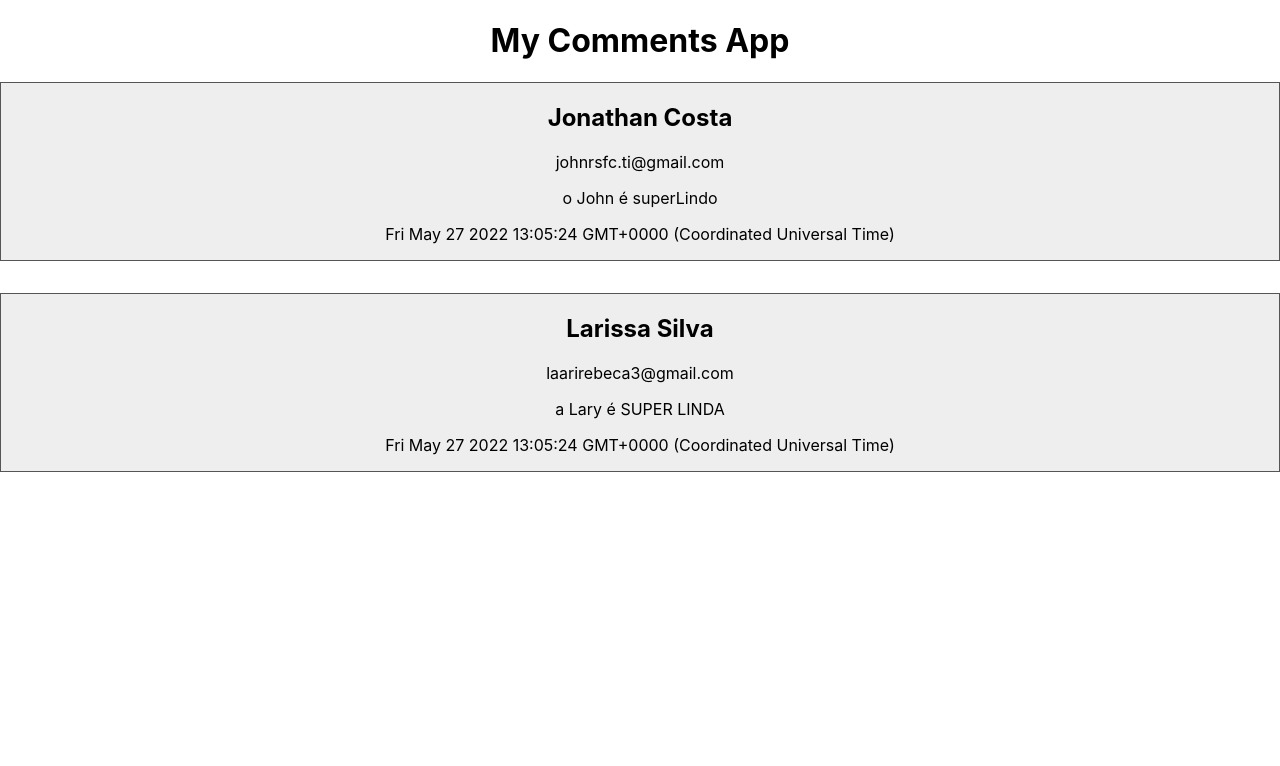
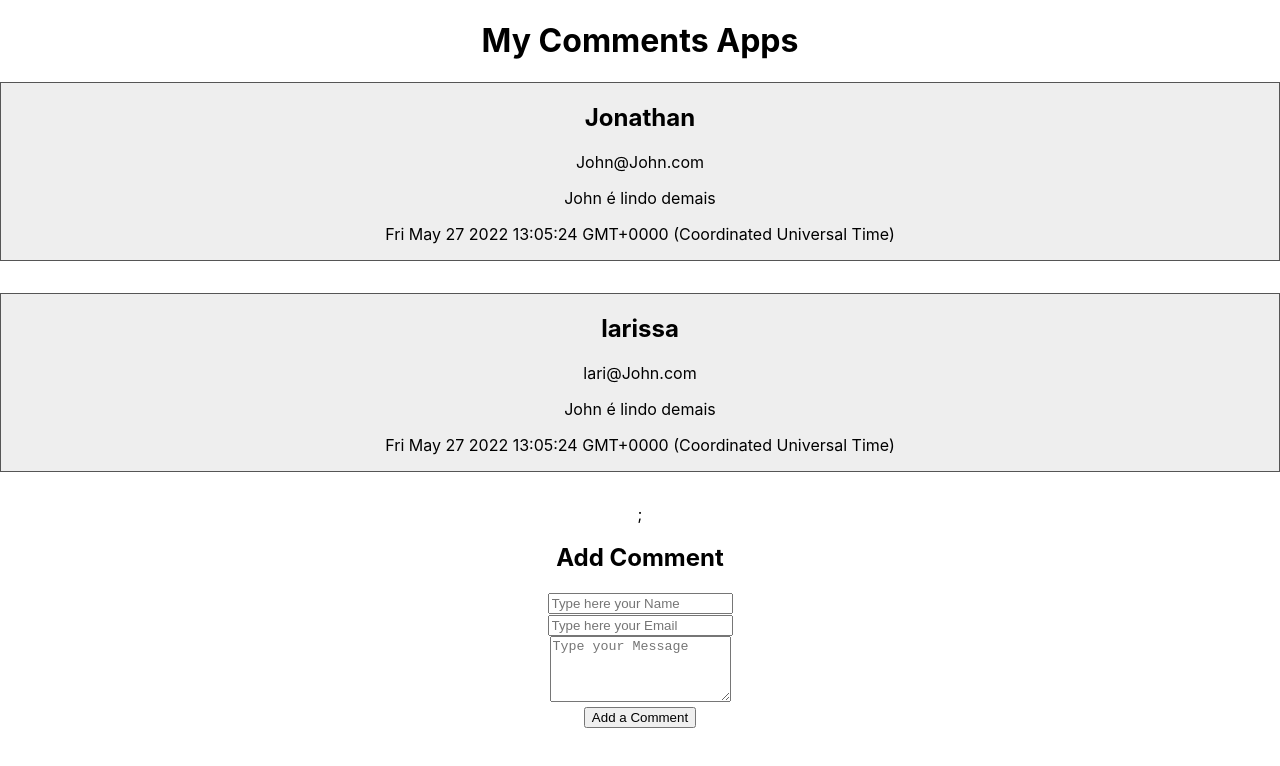
Before and after one commit to Johnrcfs/CommentAppReactJs, a React (Create React App) app: page / in a window 1280 px wide. Shown: the top 766 px of the page. Built offline with nearby package versions, Linux system fonts and the light colour scheme.

Commit message:
Adicionando um formulario e crianos um novo state

```diff
--- a/src/App.js
+++ b/src/App.js
@@ -1,26 +1,119 @@
+import React from 'react';
 import './App.css';
+import {Comment} from './components/Comment';
 
-import { Comment } from './components/Comment';
+class App extends React.Component {
 
-function App() {
+  state = {
+    comments: [
+      {
+        name: 'Jonathan',
+        email: 'John@John.com',
+        date: new Date(),
+        message: 'John é lindo demais',
+      },
+      {
+        name: 'larissa',
+        email: 'lari@John.com',
+        date: new Date(),
+        message: 'John é lindo demais',
+      },
+    ],
+    form: {
+      name: '',
+      email: '',
+      message: '',
+    }
+  };
+
+  addComment = (event) => {
+    event.preventDefault();
+    const newComment = {...this.state.form, date: new Date()};
+
+    this.setState({
+      comments: [...this.state.comments, newComment],
+      form: {
+        name: '',
+        email: '',
+        message: '',
+      }
+    });
+
+  };
+
+  //capturando todos o evento digitado pelo usuario.
+  onFieldChanges = (event) => {
+    const newCommentForm = this.state.form;
+    newCommentForm[event.target.name] = event.target.value;
+
+    this.setState({
+      form: newCommentForm
+    })
+
+  }
+
+  render() {
     return (
-    <div className="App">
-      <h1>My Comments App</h1>
+      <div className='App'>
+        <h1>My Comments Apps</h1>
+
+        {this.state.comments.map((comment, index) => {
+          return (
             <Comment
-        name='Jonathan Costa'
-        email='johnrsfc.ti@gmail.com'
-        date={new Date()}
-        message='o John é superLindo'
+              key={index}
+              name={comment.name}
+              email={comment.email}
+              date={comment.date}
+              message={comment.message}
+
             />
-      <Comment
-        name='Larissa Silva'
-        email='laarirebeca3@gmail.com'
-        date={new Date()}
-        message='a Lary é SUPER LINDA'
+          );
+        })};
+        <form onSubmit={this.addComment}>
+          <h2>Add Comment</h2>
+
+          <div>
+            <input
+              onChange={this.onFieldChanges}
+              value={this.state.form.name}
+              type='text'
+              name='name'
+              placeholder='Type here your Name'
+              required='required'
             />
+          </div>
 
+          <div>
+            <input
+              onChange={this.onFieldChanges}
+              value={this.state.form.email}
+              type='email'
+              name='email'
+              placeholder='Type here your Email'
+              required='required'
+            />
+          </div>
+
+          <div>
+            <textarea
+            onChange={this.onFieldChanges}
+            value={this.state.form.message}
+            name='message'
+            rows='4'
+            placeholder='Type your Message'
+            required='required'
+            />
+          </div>
+
+          <button type='submit'>Add a Comment</button>
+        </form>
       </div>
     );
-}
+  };
+
+};
+
+
+
 
 export default App;
```
Lines whose indentation alone changed are shown as unchanged.
